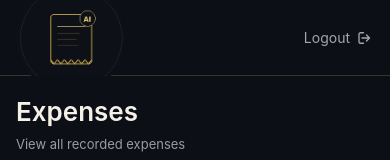
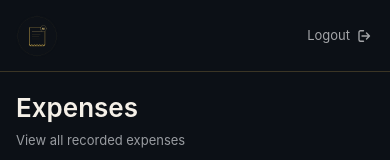
Before and after one commit to manpreetscorpsoft/RecueAI, a React (Vite) app: page /expenses in a window 390 px wide. Shown: the top 160 px of the page. Built offline with nearby package versions, Linux system fonts and the light colour scheme; no server answers.

Commit message:
changes to ui

```diff
--- a/src/components/layout/Header.jsx
+++ b/src/components/layout/Header.jsx
@@ -8,7 +8,11 @@ function Header({
   onLogout,
 }) {
   const { t } = useTranslation();
-  const displayRole = role === "admin" ? t("roles.admin") : t("roles.member");
+
+  const displayRole =
+    role === "admin"
+      ? t("roles.admin")
+      : t("roles.member");
 
   return (
     <>
@@ -18,32 +22,50 @@ function Header({
       <header
         className="
           flex
-          h-[76px]
+          h-[72px]
+          w-full
           items-center
           justify-between
           border-b
           border-[#3b3525]
           bg-[#0c1016]
           px-4
+          sm:px-5
           lg:hidden
         "
       >
-        <img
-          src={recuai}
-          alt="Ivory Nexus Solutions"
-          className="w-[110px] object-contain"
+        {/* Logo */}
+        <div className="flex min-w-0 shrink-0 items-center">
+          <img
+            src={recuai}
+            alt="RecuAi"
+            className="
+              h-[42px]
+              w-auto
+              max-w-[135px]
+              shrink-0
+              object-contain
 
-        />
+              sm:h-[46px]
+              sm:max-w-[150px]
+            "
+          />
+        </div>
 
+        {/* Logout */}
         <button
           type="button"
           onClick={onLogout}
           className="
+            ml-3
             flex
+            shrink-0
             items-center
             gap-1.5
-            text-[14px]
+            text-[13px]
             text-[#a4a5a8]
+
+            sm:text-[14px]
           "
         >
           <span>{t("navigation.logout")}</span>
@@ -51,7 +73,7 @@ function Header({
           <svg
             viewBox="0 0 24 24"
             fill="none"
-            className="h-[18px] w-[18px]"
+            className="h-[18px] w-[18px] shrink-0"
             stroke="currentColor"
             strokeWidth="1.8"
           >
@@ -77,20 +99,32 @@ function Header({
           hidden
           h-[72px]
           w-full
+          min-w-0
           items-center
           justify-between
           border-b
           border-[#3b3525]
           bg-[#0e1319]
-          px-10
+          px-6
           lg:flex
+          xl:px-10
         "
       >
         {/* Greeting */}
-        <div>
-          <p className="text-[13px] text-[#92959a]">{t("auth.welcomeBack")},</p>
+        <div className="min-w-0">
+          <p className="text-[13px] text-[#92959a]">
+            {t("auth.welcomeBack")},
+          </p>
 
-          <h2 className="mt-0.5 text-[16px] font-semibold text-[#f5f0e8]">
+          <h2
+            className="
+              mt-0.5
+              truncate
+              text-[16px]
+              font-semibold
+              text-[#f5f0e8]
+            "
+          >
             {displayRole}
           </h2>
         </div>
@@ -99,16 +133,21 @@ function Header({
         <button
           type="button"
           className="
+            ml-4
             flex
             h-[40px]
+            max-w-full
+            shrink-0
             items-center
             gap-2
             rounded-full
             border
             border-[#3b3525]
             bg-[#171c22]
-            px-4
+            px-3
             text-[#f5f0e8]
+
+            xl:px-4
           "
         >
           {/* WhatsApp Circle */}
@@ -117,6 +156,7 @@ function Header({
               flex
               h-6
               w-6
+              shrink-0
               items-center
               justify-center
               rounded-full
@@ -139,12 +179,32 @@ function Header({
             </svg>
           </span>
 
-          <span className="text-[13px] font-medium">{phone}</span>
+          <span
+            className="
+              max-w-[150px]
+              truncate
+              text-[12px]
+              font-medium
+
+              xl:max-w-none
+              xl:text-[13px]
+            "
+          >
+            {phone}
+          </span>
 
           <svg
             viewBox="0 0 24 24"
             fill="none"
-            className="h-4 w-4 text-[#8f9297]"
+            className="
+              hidden
+              h-4
+              w-4
+              shrink-0
+              text-[#8f9297]
+
+              xl:block
+            "
             stroke="currentColor"
             strokeWidth="2"
           >
--- a/src/routes/AppRoutes.jsx
+++ b/src/routes/AppRoutes.jsx
@@ -9,7 +9,7 @@ function AppRoutes() {
   return (
     <BrowserRouter>
       <Routes>
-        <Route path="/" element={<Navigate to="/dashboard" replace />} />
+        <Route path="/" element={<Navigate to="/login" replace />} />
 
         <Route path="/login" element={<LoginPage />} />
 
@@ -21,7 +21,7 @@ function AppRoutes() {
 
         <Route path="/group" element={<GroupPage />} />
 
-        <Route path="*" element={<Navigate to="/dashboard" replace />} />
+        <Route path="*" element={<Navigate to="/login" replace />} />
       </Routes>
     </BrowserRouter>
   );
```
